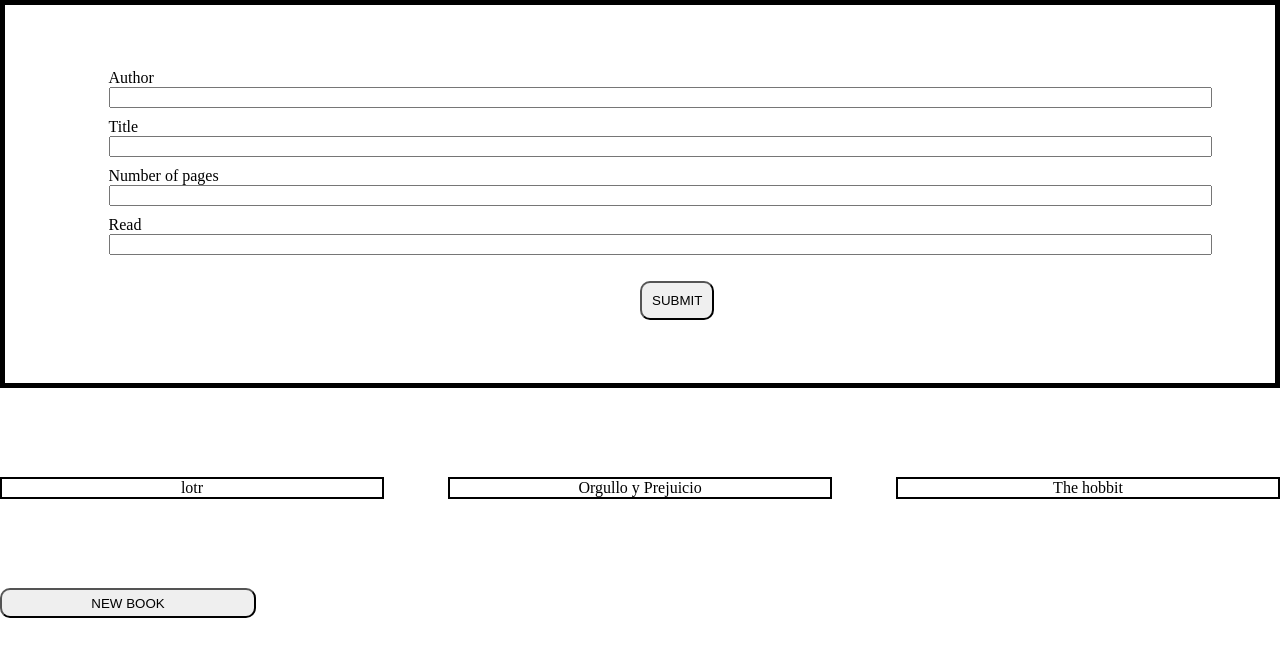
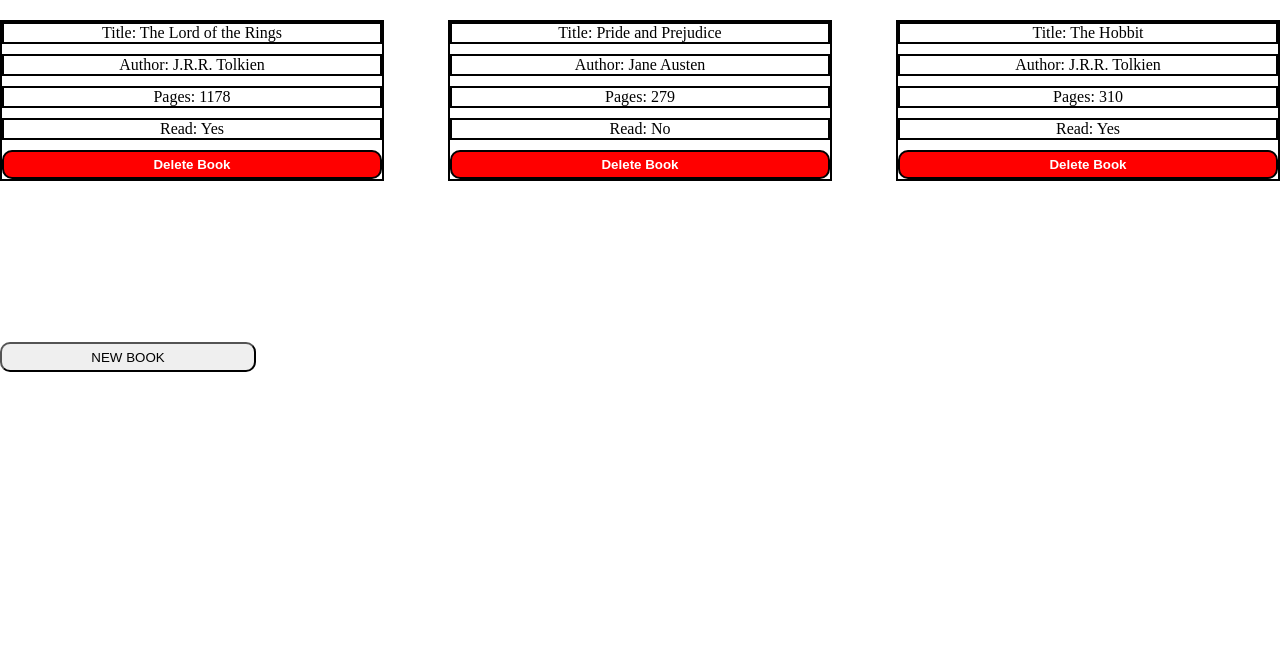
Before and after one commit to OmegaGinga/Library, a plain HTML site: page index.html in a window 1280 px wide. Drawn offline with Linux system fonts and the light colour scheme.

Commit message:
Book section finished
For every object there is a Book
You can add books if you press correct button
Added radio button for select read or no
New button for delete book
Limited inputs with corresponding data information

```diff
--- a/index.html
+++ b/index.html
@@ -10,24 +10,25 @@
     <div class="flex-container">
 
     <div class="form-container">
-        <form action="">
+        <form action="post">
 
             <ul class="forms">
                 <li>
-                    <label for="author">Author</label>
-                    <input type="text" name="author" id="author">
+                    <label for="title">Title</label>
+                    <input type="text" name="title" id="title" class="title" placeholder="Ej: The Hobbit" required>
                 </li>
                 <li>
-                    <label for="title">Title</label>
-                    <input type="text" name="title" id="title">
+                    <label for="author">Author</label>
+                    <input type="text" name="author" id="author" class="author" placeholder="Ej: J.R.R. Tolkien" required>
                 </li>
                 <li>
                     <label for="pages">Number of pages</label>
-                    <input type="text" name="pages" id="pages">
+                    <input type="number" name="pages" id="pages" class="pages" placeholder="Ej: 310" required>
                 </li>
                 <li>
-                    <label for="read">Read</label>
-                    <input type="text" name="read" id="read">
+                    <label>Read:</label>
+                    <label><input type="radio" name="read" class="read" value="yes" checked>Yes</label>
+                    <label><input type="radio" name="read" class="read" value="no">No</label>
                 </li>
             </ul>
             <button type="submit" class="submit">SUBMIT</button>
--- a/script.js
+++ b/script.js
@@ -1,22 +1,80 @@
 const gridContainer = document.querySelector('.grid-container');
 const newBook = document.querySelector('.new-book');
 const formContainer = document.querySelector('.form-container');
+const submit = document.querySelector('.submit');
 
-const myLibrary = ['lotr', 'Orgullo y Prejuicio', 'The hobbit'];
+const myLibrary = [
+    new Book('J.R.R. Tolkien', 'The Lord of the Rings', 1178, 'yes'),
+    new Book('Jane Austen', 'Pride and Prejudice', 279, 'no'),
+    new Book('J.R.R. Tolkien', 'The Hobbit', 310, 'yes')
+];
 
-function Book(){}
+function Book(author, title, pages, read) {
+    this.author = author;
+    this.title = title;
+    this.pages = pages;
+    this.read = read;
 
-function addBookToLibrary(book){
+    this.info = function() {
+        return `${this.title}\n${this.author}\n${this.pages} pages\n${this.read}`;
+    };
+}
+
+function addBookToLibrary() {
+    const author = document.querySelector('.author').value;
+    const title = document.querySelector('.title').value;
+    const pages = document.querySelector('.pages').value;
+    const read = document.querySelector('input[name="read"]:checked').value;
+
+    if (author && title && pages && read) {
+        const book = new Book(author, title, pages, read);
+        myLibrary.push(book);
+        showBooks([book]);
+    }
+}
+
+function showBooks(books) {
+    books.forEach(book => {
+        const newCard = document.createElement('div');
+        const read = document.querySelector('.read').value;
+
+        const bookTitle = document.createElement('div');
+        const bookAuthor = document.createElement('div');
+        const bookPages = document.createElement('div');
+        const bookRead = document.createElement('div');
+        const deleteButton = document.createElement('button');
 
 
-}
+        bookTitle.textContent = `Title: ${book.title}`;
+        bookTitle.classList.add('info');
+        newCard.appendChild(bookTitle);
 
-function showBooks(books){
-    for(i = 0; i<books.length; i++){
-        const newCard = document.createElement('div');
-        newCard.textContent = books[i];
+        bookAuthor.textContent = `Author: ${book.author}`;
+        bookAuthor.classList.add('info');
+        newCard.appendChild(bookAuthor);
+
+        bookPages.textContent = `Pages: ${book.pages}`;
+        bookPages.classList.add('info');
+        newCard.appendChild(bookPages);
+
+        bookRead.textContent = `Read: ${book.read === 'yes' ? 'Yes' : 'No'}`;
+        bookRead.classList.add('info');
+        newCard.appendChild(bookRead);
+
+        deleteButton.textContent = 'Delete Book';
+        newCard.appendChild(deleteButton);
+
+        deleteButton.addEventListener('click',()=>{
+            const parent = deleteButton.parentElement;
+            parent.remove();
+        })
+
+        newCard.style.cssText =  'display: flex; flex-direction: column; gap: 10px; text-align: center; margin-top: 100px';
+        deleteButton.style.cssText = 'border-radius: 10px; padding: 5px 0px; background: red; color: #fff; font-weight: bold;'
+
+
         gridContainer.appendChild(newCard);
-    }
+    });
 }
 
 showBooks(myLibrary);
@@ -30,3 +88,10 @@ newBook.addEventListener('click', () => {
         newBook.textContent = 'NEW BOOK';
     }
 });
+
+submit.addEventListener('click', (event) => {
+    addBookToLibrary();
+    formContainer.style.display = 'none';
+    newBook.textContent = 'NEW BOOK';
+    event.preventDefault();
+});
--- a/styles.css
+++ b/styles.css
@@ -18,7 +18,7 @@ body{
 .form-container{
 
     border: 5px solid;
-
+    display: none;
 }
 
 form{
@@ -36,15 +36,16 @@ form{
 
 li{
     display: flex;
-    flex-direction: column;
+
     padding-bottom: 10px;
-    justify-content: center;
+    justify-content: space-between;
 }
 
 .new-book{
     width: 20%;
     height: 30px;
     border-radius: 10px;
+    margin-top: 15%;
 }
 
 .grid-container *{
```
